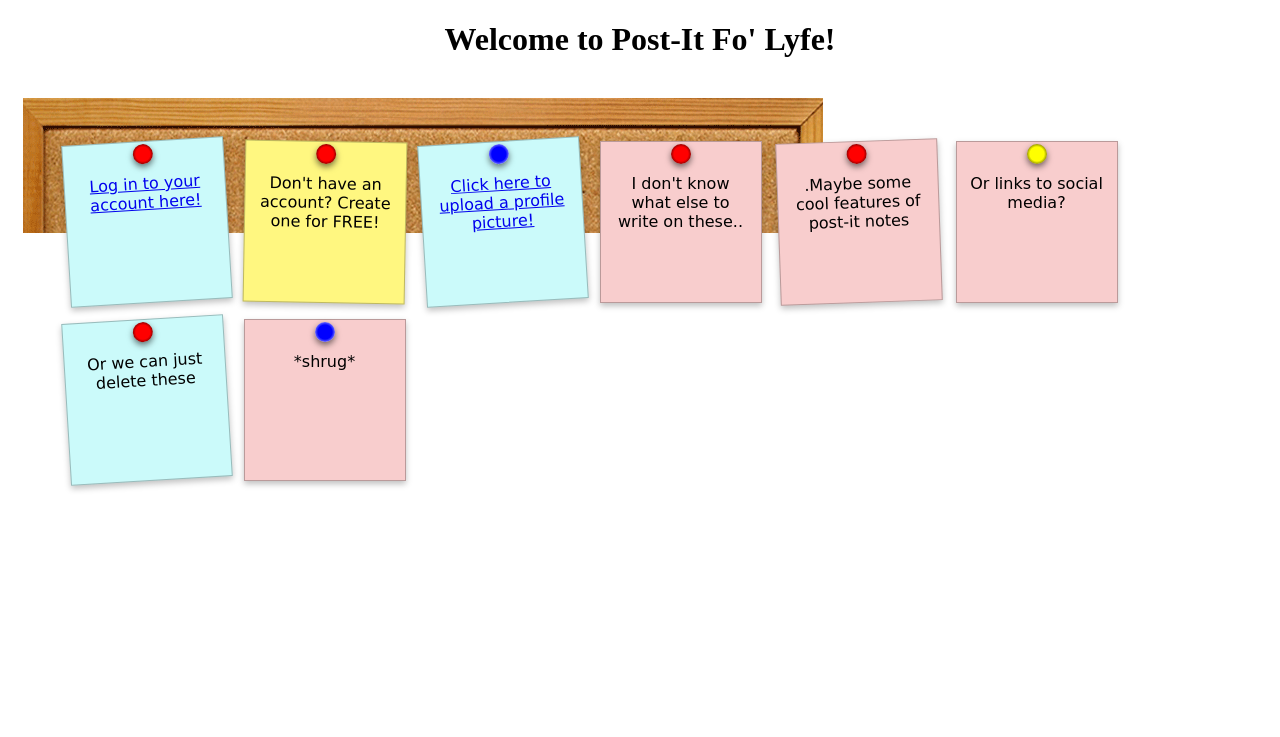
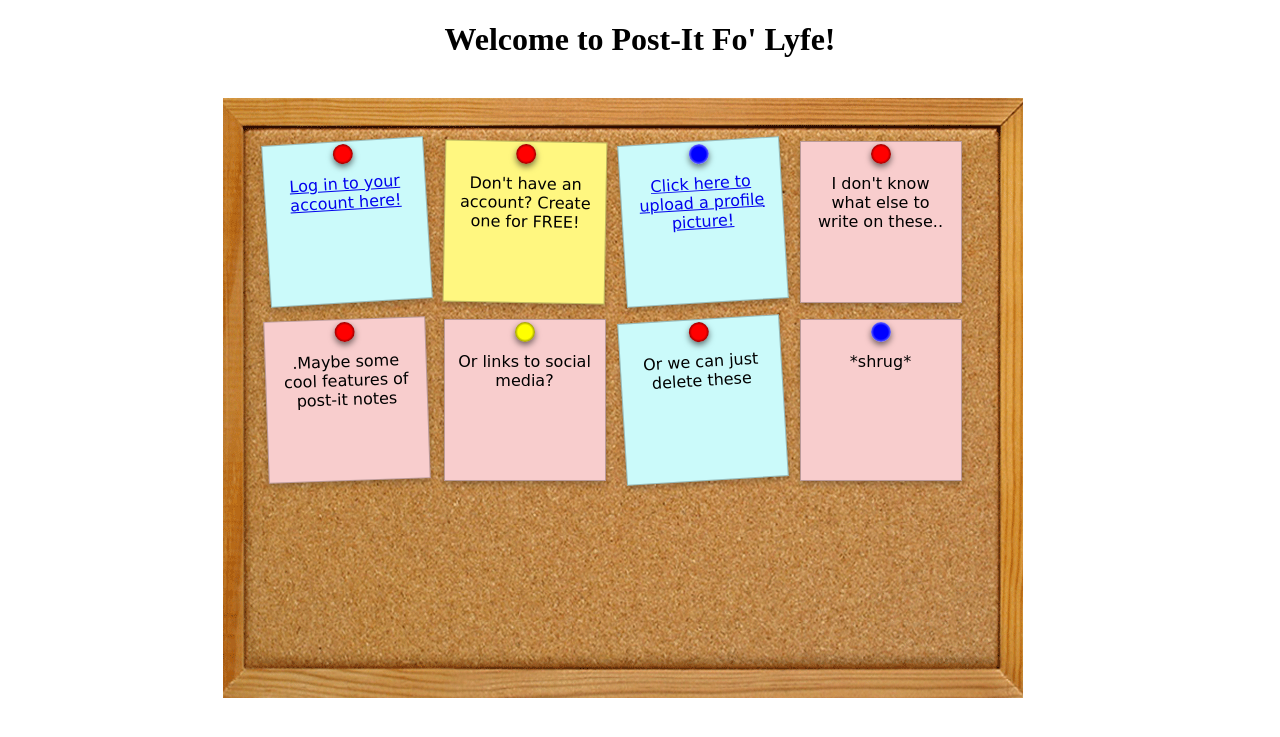
Before and after one commit to iuribe27/ist-303-team-A, a Flask app: page / in a window 1280 px wide. Shown: the top 737 px of the page. Run offline with Flask 2, Linux system fonts and the light colour scheme; some web fonts are replaced.

Commit message:
Update style.css

```diff
--- a/static/style.css
+++ b/static/style.css
@@ -1,7 +1,7 @@
 div#frame {
 	background: url(cork_board.gif) no-repeat;
-	width: 1200px;
-	height: 100px;
+	width: 800px;
+	height: 600px;
 	padding-top: 35px;
 	padding-left: 35px;
 }
```
